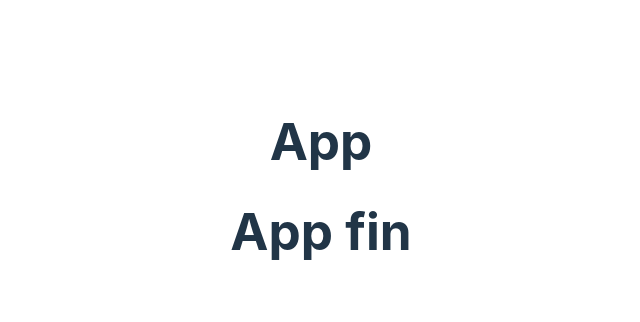
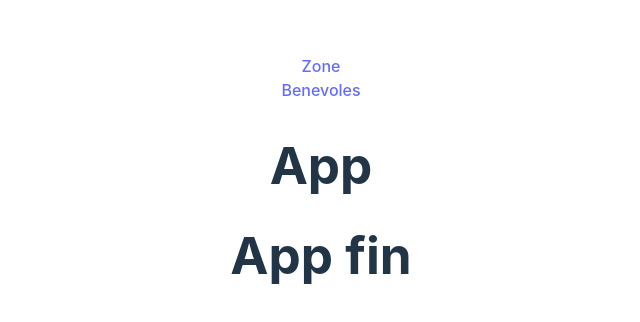
Before and after one commit to EAgnese/awi-festival-front, a React (Vite) app: page / in a window 1280 px wide. Shown: the part 214-536 px from the top of the page, without its empty margins (319-959 px from the left). Built offline with nearby package versions, Linux system fonts and the light colour scheme.

Commit message:
ajout system route link

```diff
--- a/src/App.tsx
+++ b/src/App.tsx
@@ -1,11 +1,13 @@
 import './App.css'
-import Benevole from './components/Benevole'
-import Zone from './components/Zone'
-import { Outlet } from "react-router-dom";//pour indiquer ou placer le chield component dans app
-
+import { Outlet, Link } from "react-router-dom";//outlet pour indiquer ou placer le chield component dans app & link pour remplacer les a href (pour ne pas recharger la page)
 function App() {
   return (
     <div>
+      <div>
+        <Link to={`zone/`}>Zone</Link>
+        <br></br>
+        <Link to={`benevole/`}>Benevoles</Link>
+      </div>
       <h1>App</h1>
       <Outlet />
       <h1>App fin</h1>
```
